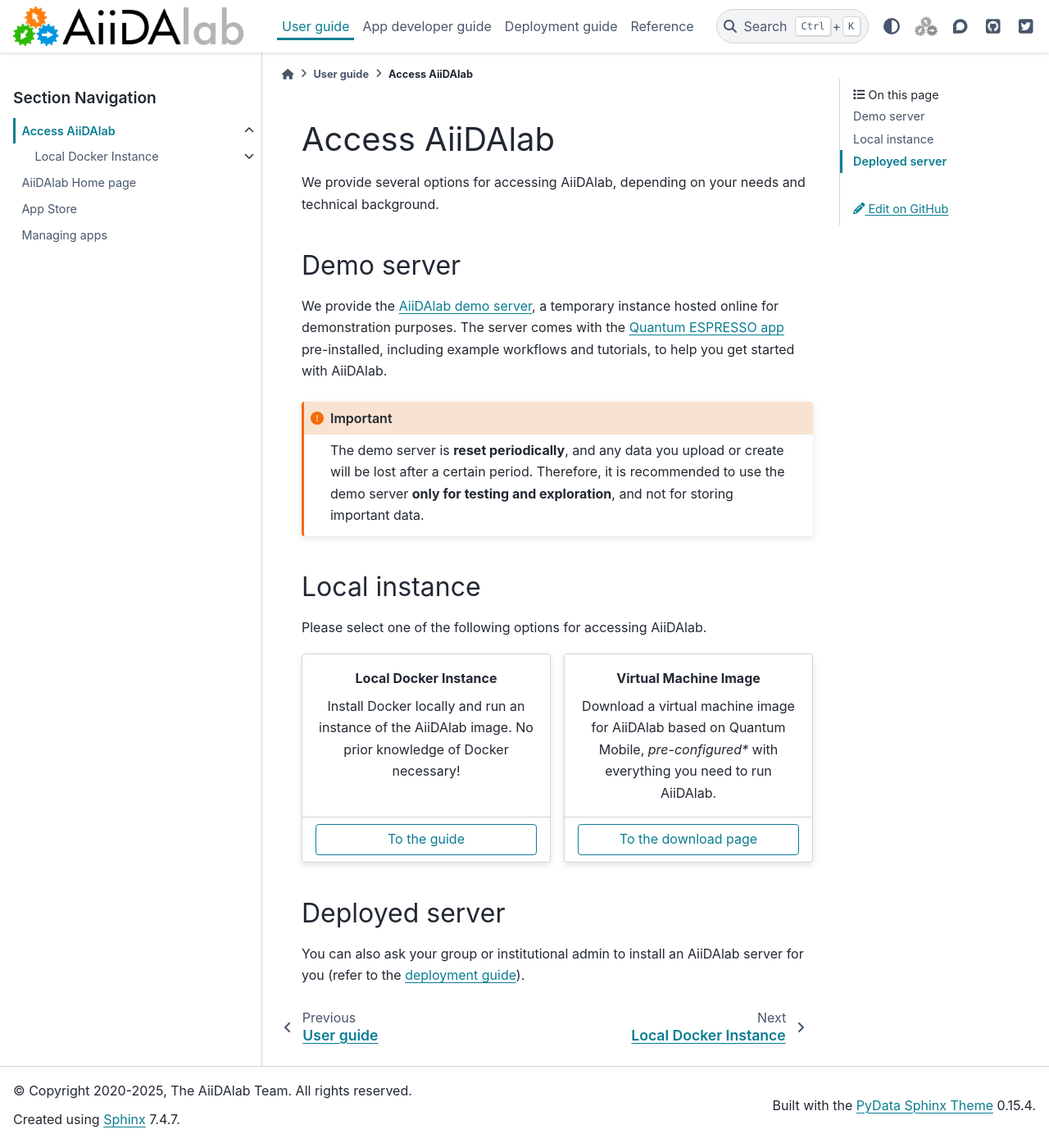
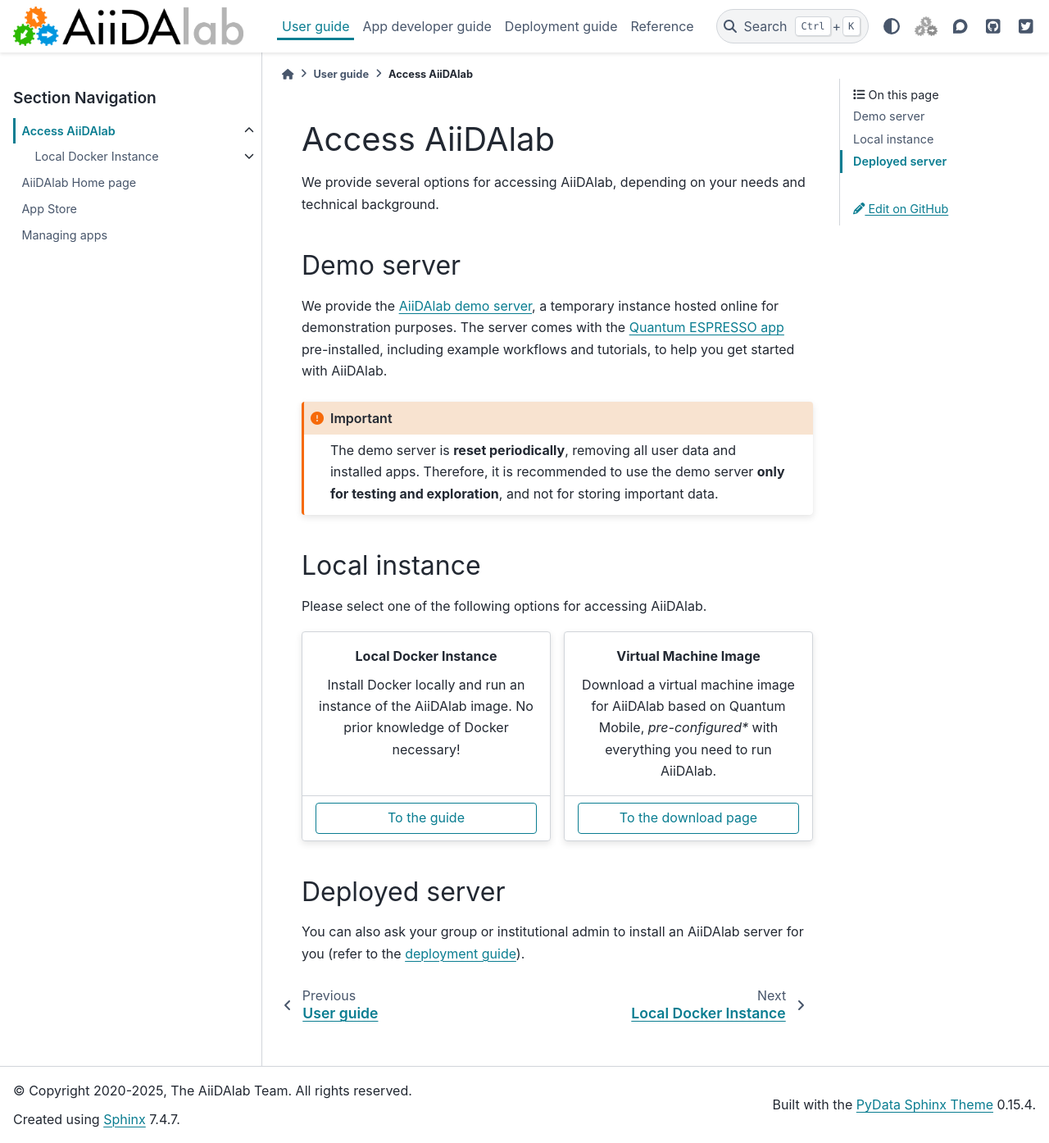
Before and after one commit to aiidalab/aiidalab, a Sphinx documentation site: the page built from docs/source/usage/access/index.rst, in a window 1280 px wide and 1394 px high. Shown: the whole window at 82% size. Built offline with Sphinx 7.4.7 and the PyData theme 0.15.4, drawn with Linux system fonts in a browser that asks for light colours; pages that are not in the unit, such as notebooks, are missing from menus.

Commit message:
Update text

```diff
--- a/docs/source/usage/access/index.rst
+++ b/docs/source/usage/access/index.rst
@@ -12,7 +12,7 @@ The server comes with the `Quantum ESPRESSO app <https://aiidalab-qe.readthedocs
 
 .. important::
 
-   The demo server is **reset periodically**, and any data you upload or create will be lost after a certain period.
+   The demo server is **reset periodically**, removing all user data and installed apps.
    Therefore, it is recommended to use the demo server **only for testing and exploration**, and not for storing important data.
 
 Local instance
```
